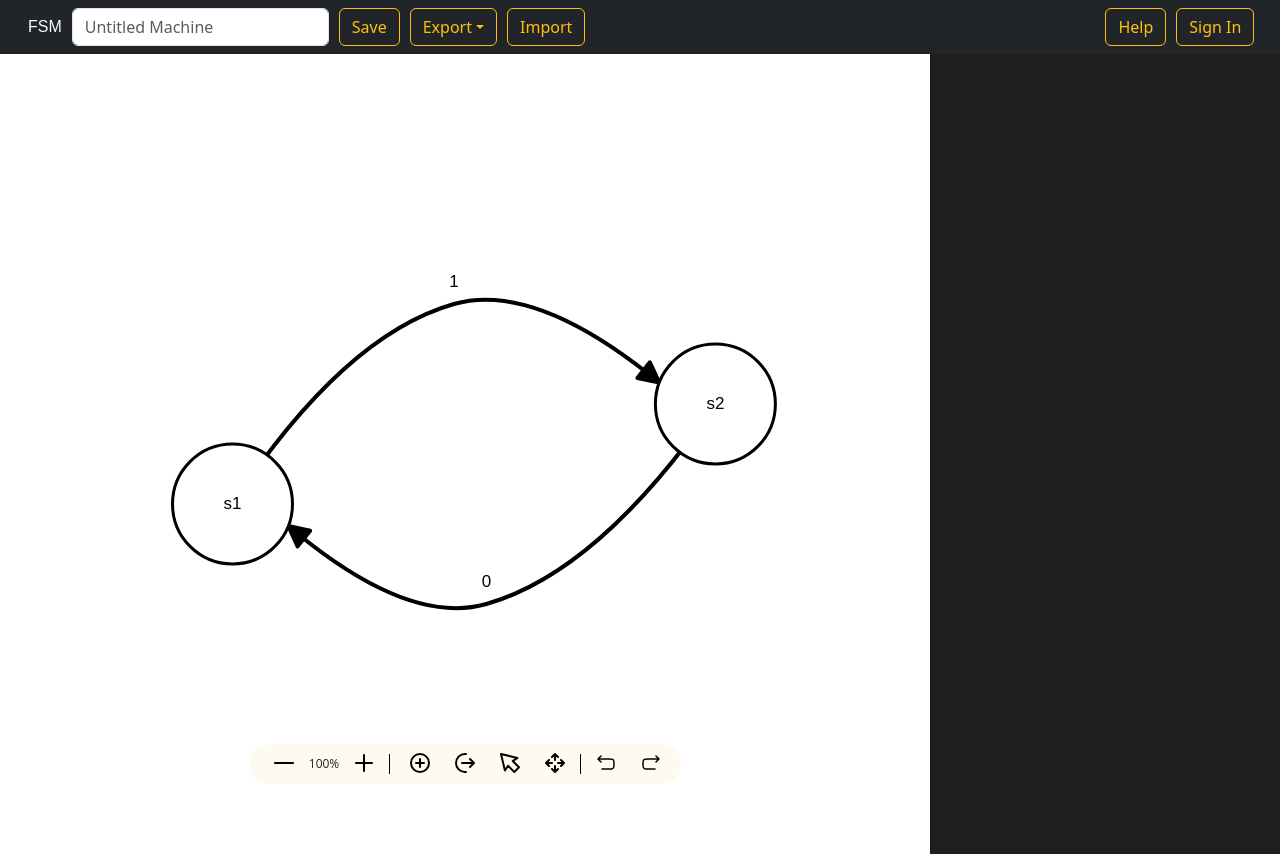
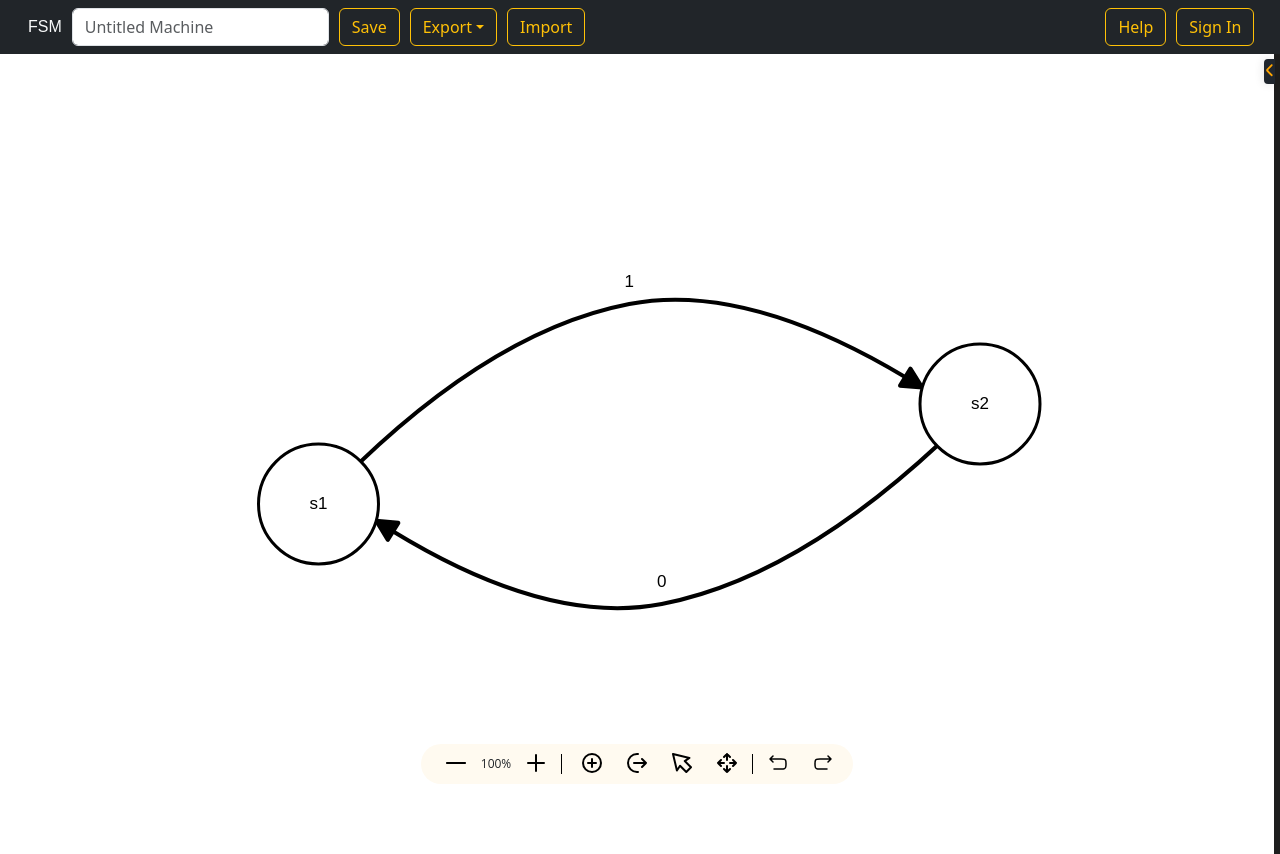
Before and after one commit to Stebbet/FSM_Designer, a Django app: page / in a window 1280 px wide. Run offline with Django 5.2, Linux system fonts and the light colour scheme; some libraries are stand-ins or nearby versions; some web fonts are replaced.

Commit message:
Added the sidebar toggle

```diff
--- a/templates/canvas.html
+++ b/templates/canvas.html
@@ -69,6 +69,26 @@
         padding-right: 5px;
         padding-left: 7px;
         --bs-btn-border-color: #0000;
+    }
+
+    .resizer {
+        -webkit-box-pack: start;
+        -webkit-box-align: center;
+        align-items: center;
+        background-color: #20262e;
+        border-bottom-left-radius: 4px;
+        border-top-left-radius: 4px;
+        box-shadow: -1px 0 10px 0 rgba(0, 0, 0, .1);
+        cursor: pointer;
+        display: flex;
+        height: 25px;
+        justify-content: flex-start;
+        padding-right: 2px;
+        position: relative;
+        top: 5px;
+        left: -10px;
+        width: 11px;
+        z-index: 1;
     }
 
 
@@ -168,7 +188,24 @@
             </div>
         </div>
     </div>
-    <div class="simulator" style="float: right; background-color: rgb(30, 30, 30); width: 350px; display: inline-grid"></div>
+    <div class="settings" id="settings_div"
+         style="float: right; background-color: rgb(30, 30, 30); width: 6px; display: inline-grid">
+        <div class="resizer" id="resizer">
+
+            <svg class="close-icon svg-inline--fa fa-angle-left fa-w-8" id="resizer_svg" data-icon="angle-left"
+                 role="img" width="32px" height="64px" viewBox="5 4 10 20" fill="none"
+                 xmlns="http://www.w3.org/2000/svg">
+                <g id="SVGReporange_bgCarrier" strorangeke-width="0"></g>
+                <g id="SVGReporange_tracerCarrier" strorangeke-linecap="rorangeund"
+                   strorangeke-linejorangein="rorangeund"></g>
+                <g id="SVGReporange_icorangenCarrier">
+                    <path d="M14.2893 5.70708C13.8988 5.31655 13.2657 5.31655 12.8751 5.70708L7.98768 10.5993C7.20729 11.3805 7.2076 12.6463 7.98837 13.427L12.8787 18.3174C13.2693 18.7079 13.9024 18.7079 14.293 18.3174C14.6835 17.9269 14.6835 17.2937 14.293 16.9032L10.1073 12.7175C9.71678 12.327 9.71678 11.6939 10.1073 11.3033L14.2893 7.12129C14.6799 6.73077 14.6799 6.0976 14.2893 5.70708Z"
+                          fill="orange"></path>
+                </g>
+            </svg>
+
+        </div>
+    </div>
 </div>
 
 
@@ -200,6 +237,8 @@
 
     function fitStageIntoParentContainer() {
         var container = document.querySelector('.canvas-container');
+        width = document.getElementsByClassName('canvas-container').item(0).clientWidth;
+        height = document.getElementsByClassName('canvas-container').item(0).clientHeight;
 
         // now we need to fit stage into parent container
         var containerWidth = container.offsetWidth;
@@ -323,11 +362,11 @@
                 selectedItem = `state${this.id}`;
 
                 if (!selecting) {
-                    for (const [key, value] of Object.entries(transitionDict)) {
+                    for (const [_, value] of Object.entries(transitionDict)) {
                         value.setVisibility(false);
                     }
                 }
-                for (const [key, value] of Object.entries(stateDict)) {
+                for (const [_, value] of Object.entries(stateDict)) {
                     value.setVisibility(false);
                 }
                 this.setVisibility(true);
@@ -487,11 +526,11 @@
                 otherclick = true;
                 selectedItem = `transition${this.id}`
                 if (!selecting) {
-                    for (const [key, value] of Object.entries(transitionDict)) {
+                    for (const [_, value] of Object.entries(transitionDict)) {
                         value.setVisibility(false);
                     }
                 }
-                for (const [key, value] of Object.entries(stateDict)) {
+                for (const [_, value] of Object.entries(stateDict)) {
                     value.setStroke('black');
                 }
 
@@ -735,7 +774,7 @@
     }
 
     function updateLines() {
-        for (const [key, value] of Object.entries(transitionDict)) {
+        for (const [_, value] of Object.entries(transitionDict)) {
             value.update();
         }
         layer.draw();
@@ -903,7 +942,7 @@
 
 
     //    ----------- Tool Selection -----------
-
+    let settings_visible = false;
 
     $(document).on('click', '.zoom-out', function () {
         select("zoomOut");
@@ -929,12 +968,46 @@
     $(document).on('click', '.graphml', function () {
         convertToGraphML();
     });
+    $(document).on('click', '#resizer', function () {
+        let settings = document.getElementById('settings_div');
+        let resizer = document.getElementById('resizer_svg');
+
+        if (!settings_visible) {
+            settings.setAttribute("style", "background-color: rgb(30, 30, 30); width: 350px; display: inline-grid;");
+            settings.style.width = "350px";
+            settings.style.backgroundColor = "rgb(30,30,30)";
+            settings.style.display = "inline-grid";
+
+            resizer.setAttribute("data-icon", "angle-right");
+            resizer.setAttribute("class", "close-icon svg-inline--fa fa-angle-right fa-w-8");
+            resizer.setAttribute("transform", "rotate(180)")
+            resizer.setAttribute('viewBox', "7 0 10 20");
+
+            resizer.class = "close-icon svg-inline--fa fa-angle-right fa-w-8";
+
+            settings_visible = true;
+        } else {
+            settings.setAttribute("style", "background-color: rgb(30, 30, 30); width: 6px; display: inline-grid");
+            settings.style.width = "6px";
+            settings.style.backgroundColor = "rgb(30,30,30)";
+            settings.style.display = "inline-grid";
+
+            resizer.setAttribute("data-icon", "angle-left");
+            resizer.setAttribute("class", "close-icon svg-inline--fa fa-angle-left fa-w-8");
+            resizer.class = "close-icon svg-inline--fa fa-angle-left fa-w-8";
+            resizer.setAttribute("transform", "rotate(0)");
+            resizer.setAttribute('viewBox', "5 4 10 20");
+            settings_visible = false;
+        }
+        fitStageIntoParentContainer();
+    })
+
 
     function select(tool) {
-        for (const [key, value] of Object.entries(transitionDict)) {
+        for (const [_, value] of Object.entries(transitionDict)) {
             value.setVisibility(false);
         }
-        for (const [key, value] of Object.entries(stateDict)) {
+        for (const [_, value] of Object.entries(stateDict)) {
             value.setVisibility(false);
         }
         var oldScale = stage.scaleX();
@@ -982,7 +1055,7 @@
 
             case "select":
                 selecting = true;
-                for (const [key, value] of Object.entries(transitionDict)) {
+                for (const [_, value] of Object.entries(transitionDict)) {
                     value.setVisibility(true);
                 }
                 break;
@@ -1031,7 +1104,7 @@
 		</y:SharedData>
 	</data>\n` +
             "<graph id=\"G\" edgedefault=\"directed\">\n";
-        for ([key, value] of Object.entries(stateDict)) {
+        for ([_, value] of Object.entries(stateDict)) {
             struct += `<node id=\"${value.state.id()}\">
 <data key="d1">
     <y:RectD X="-297" Y="117.5" Width="80" Height="40"/>
@@ -1048,7 +1121,7 @@
 			</data>
 </node>\n`;
         }
-        for ([key, value] of Object.entries(transitionDict)) {
+        for ([_, value] of Object.entries(transitionDict)) {
             struct += `<edge id=\"${value.transition.id()}\" source=\"${value.startState.id()}\" target=\"${value.endState.id()}\">
 \t<data key="d4">
 				<x:List>
@@ -1084,7 +1157,7 @@
             `\tnode [shape = doublecircle]; ${endnodes}\n` +
             "\tnode [shape = circle];\n";
 
-        for ([key, value] of Object.entries(transitionDict)) {
+        for ([_, value] of Object.entries(transitionDict)) {
             struct += `\t${value.startState.id()} -> ${value.endState.id()} [label = \"${value.text.text()}\"];\n`;
         }
         struct += '}'
```
